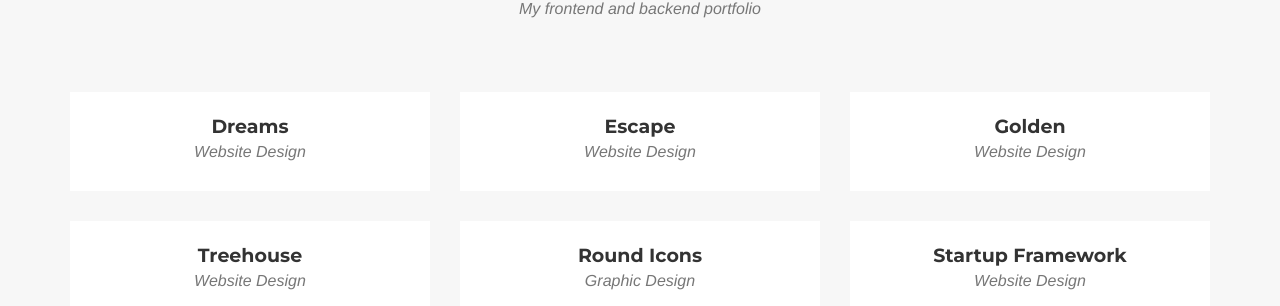
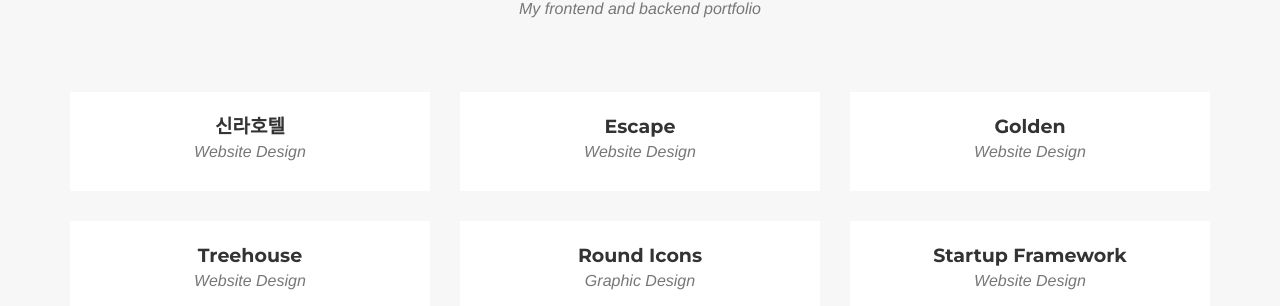
Before and after one commit to jgj9805/jgj9805.github.io, a Jekyll site: the page built from _posts/2014-07-18-project-1.markdown, in a window 1280 px wide and 900 px high, scrolled down 828 px. Shown: the part 145-451 px from the top of the window. Built offline with Jekyll 4.4.1, drawn with Linux system fonts in a browser that asks for light colours; some web fonts are replaced.

Commit message:
Update 2014-07-18-project-1.markdown

```diff
--- a/_posts/2014-07-18-project-1.markdown
+++ b/_posts/2014-07-18-project-1.markdown
@@ -1,5 +1,5 @@
 ---
-title: Dreams
+title: 신라호텔
 subtitle: Website Design
 layout: default
 modal-id: 1
@@ -10,6 +10,5 @@
 project-date: April 2014
 client: Start Bootstrap
 category: Web Development
-description: Lorem ipsum dolor sit amet, usu cu alterum nominavi lobortis. At duo novum diceret. Tantas apeirian vix et, usu sanctus postulant inciderint ut, populo diceret necessitatibus in vim. Cu eum dicam feugiat noluisse.
-
+description: 이 프로젝트는 신라호텔을 모티브로 디자인한 프로젝트이다.
 ---
```
